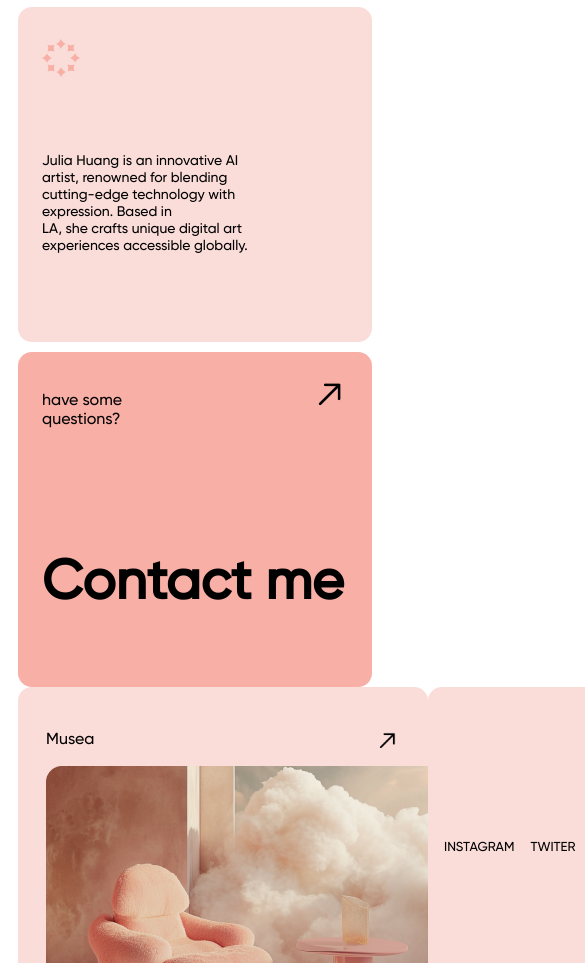
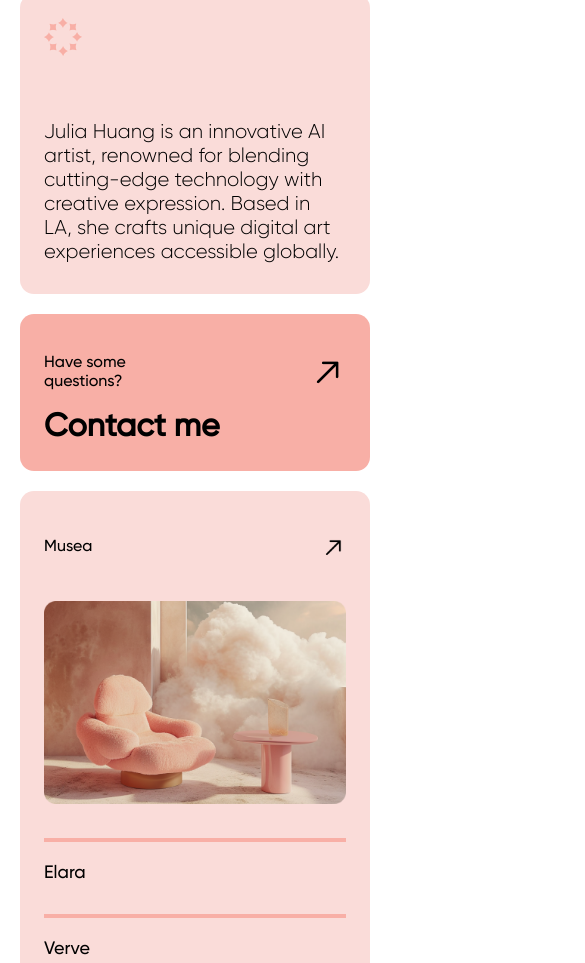
Before and after one commit to Burger0528/HTML_CSS, a plain HTML site: page secondFigma/index.html in a window 390 px wide. Shown: the part 1037-2000 px from the top of the page, 585 px wide, since content can reach past the window. Drawn offline with Linux system fonts and the light colour scheme; a web font is replaced by a local one.

Commit message:
add second Figma responsive

```diff
--- a/secondFigma/index.html
+++ b/secondFigma/index.html
@@ -4,10 +4,12 @@
   <meta charset="UTF-8" />
   <meta name="viewport" content="width=device-width, initial-scale=1.0" />
   <link rel="stylesheet" href="styles.css" />
-    <title>Document</title>
+  <title>Julia Huang</title>
 </head>
+
 <body>
-    <header>
+<div class="wrapper">
+<header class="header">
   <h1>JULIA <strong>HUANG</strong></h1>
   <nav class="navbar__header">
     <a>PROJECTS</a>
@@ -15,72 +17,73 @@
     <a>CONTACT</a>
   </nav>
 </header>
+
 <section class="first_section">
+
+  <!-- LEFT COLUMN -->
   <div class="div__left">
+
     <article class="article__first">
-          <div class="div__img"><img
-            class="iconofirst__img"
-            src="../assets/Vector1.png"
-            alt="icon"
-            width="119px"
-            height="119px"
-            left="-1px"
-          />
-          <div>
+      <img class="iconofirst__img" src="../assets/Vector1.png" alt="icon" />
       <h2 class="h2__article">
-            <b> Artist Redefining digital</b><br /><i class="word__italic">
-           Architecture</i>  <b>with<br/>AI-Driven Design<br/></b>
-          </h2></div>
+        Artist Redefining <br>
+        <span class="word__italic">Architecture </span>with<br>
+         AI-Driven Design
+      </h2>
+    </article>
 
-        </article>
-        <img src="../assets/PORTRAIT.png" alt="portrait_img" />
+    <img class="portrait" src="../assets/PORTRAIT.png" alt="portrait" />
+
     <div class="div__down">
+
       <div class="div__down--left">
-            <img class="circle_icon" src="../assets/CIRCLE ICON.png" alt="circle_icon">
-            <p class="paragraph">Julia Huang is an innovative AI<br>artist, renowned for blending<br>cutting-edge technology with <br> expression. Based in<br> LA, she crafts unique digital art<br>experiences accessible globally.</br</p>
+        <img class="circle_icon" src="../assets/CIRCLE ICON.png" alt="icon" />
+        <p class="paragraph">
+         Julia Huang is an innovative AI artist, renowned for blending cutting-edge technology with creative expression. Based in LA, she crafts unique digital art experiences accessible globally.
+        </p>
+      </div>
 
-          </div>
       <div class="div__down--right">
         <div class="article__second">
-            <p>have some <br> questions?</p>
-            <img src="../assets/ARROW.png" alt="arrow_img " width="38px" height="38px"/>
+          <p>Have some<br>questions?</p>
+          <img src="../assets/ARROW.png" alt="arrow" />
         </div>
         <h3 class="h3__card">Contact me</h3>
       </div>
+
     </div>
   </div>
+
+  <!-- RIGHT COLUMN -->
   <div class="div__right">
+
     <div class="div__right--up">
       <article class="article__third">
+        <p>Musea</p>
+        <img class="arrow" src="../assets/ARROW.png" alt="arrow"/>
+      </article>
 
-        <p >Musea</p>
-        <img src="../assets/ARROW.png" alt="arrow_img" width="26px" height="26px">
-        </article>
-        <img src="../assets/IMAGE.png" alt="imagen.img"  />
+      <img class="image__right" src="../assets/IMAGE.png" alt="img" />
 
-        <hr class="line">
-
-        <p class="paragraph__second"> Elara</p>
-        <hr class="line">
-
-        <p class="paragraph__second"> Verve</p>
-        <hr class="line">
-
-        <p class="paragraph__second"> Zephyr</p>
-
-
-
+      <hr>
+      <p class="paragraph__second">Elara</p>
+      <hr>
+      <p class="paragraph__second">Verve</p>
+      <hr>
+      <p class="paragraph__second">Zephyr</p>
     </div>
 
     <div class="div__right--down">
       <nav class="navbar__footer">
         <a>INSTAGRAM</a>
-            <a>TWITER</a>
-            <a>LINKEDIN </a>
+        <a>TWITTER</a>
+        <a>LINKEDIN</a>
       </nav>
     </div>
+
   </div>
 
 </section>
+</div>
 </body>
 </html>
--- a/secondFigma/styles.css
+++ b/secondFigma/styles.css
@@ -1,249 +1,291 @@
+/* =========================
+   Fonts
+   ========================= */
 @font-face {
   font-family: lightitalic;
-    src: url(../assets/gilroy/Gilroy-LightItalic.ttf);}
-@font-face{
+  src: url(../assets/gilroy/Gilroy-LightItalic.ttf);
+}
+
+@font-face {
   font-family: gilgory;
   src: url(../assets/gilroy/Gilroy-Medium.ttf);
+
 }
-body {
-  padding: 10px 10px 10px 10px;
-  width: auto;
-  display:flex ;
-  justify-content: center;
-  flex-direction: column;
-  font-family: gilgory;
-  padding: 80px 350px;
-  flex-wrap: wrap;
+@font-face {
+  font-family: light;
+  src: url(../assets/gilroy/Gilroy-Light.ttf);
+}
+/* =========================
+   Global styles
+   ========================= */
+* {
+  box-sizing: border-box;
 }
 
+body {
+  margin: 0;
+  padding: 40px;
+  font-family: gilgory;
+  display: flex;
+  justify-content: center;
+}
+
+main,
+header,
+section {
+  width: 100%;
+}
+
+/* =========================
+   Layout container
+   ========================= */
+body > * {
+  max-width: 1400px;
+}
+
+/* =========================
+   Header
+   ========================= */
 header {
   display: flex;
   justify-content: space-between;
   align-items: center;
-  width: 1348px;
-  height: 51px;
-  border-radius: 14px;
   background-color: #fadcd9;
   padding: 24px;
+  border-radius: 14px;
   margin-bottom: 30px;
 }
+
+h1 {
+  font-size: 24px;
+  font-family: lightitalic;
+  font-weight: normal;
+  margin: 0;
+}
+
 .navbar__header {
   display: flex;
   gap: 30px;
   font-size: 16px;
-  font-weight: 300;
-  font-family: gilgory;
 }
-h1 {
-  font-size: 24px;
-  font-family:  lightitalic;
-  font-weight: 400;
-  font-style: italic;
 
-}
-.word__italic{
-  font-family:  lightitalic;
-}
+/* =========================
+   Main section
+   ========================= */
 .first_section {
   display: flex;
-  justify-content: space-between;
+  gap: 20px;
+}
 
-  background-color: #ffffff;
-  width: 1340px;
+/* =========================
+   LEFT COLUMN
+   ========================= */
+/* LEFT COLUMN */
+.div__left {
+  display: grid;
+  grid-template-columns: 565px 330px;
+  grid-template-rows: auto 1fr;
+  gap: 10px;
 
-  border-radius: 14px;
-}
-.div__left{
-
-  display: grid;
-  width:330px;
-  grid-template-columns: 565px 630px ;
-  grid-template-rows: 479px 476px ;
-
-  gap: 10px;
-  background-color: #ffffff;
-  border-radius: 14px;
+  height: 479px; /* SAME HEIGHT AS RIGHT SIDE */
 }
 
 
-.article__first{
+.article__first {
+  display: flex;
+  flex-direction: column;
+  background-color: #fadcd9;
   border-radius: 14px;
+  width: 100%;
+}
+.article__first img {
+  width: 150px;
+  height: 150px;
+  object-fit: contain;
+  margin-left: auto; /* pushes arrow to the end */
+}
+
+.div__img{
+  display: flex;
+  justify-content: flex-end;
+  align-items: flex-end;
+}
+
+
+.iconofirst__img {
+  padding: 24px;
+}
+
+.h2__article {
+  font-size: 46px;
+  padding: 24px;
+  margin: 15px;
+  font-weight: 700;
+  max-width: 800px;
+}
+
+.word__italic {
+  font-family: lightitalic;
+  font-weight: 200;
+}
+
+/* Portrait image */
+
+/* =========================
+   Bottom cards
+   ========================= */
+.div__down {
+  grid-column: 1 / -1;
+  display: grid;
+  grid-template-columns: 1fr 1fr;
+  grid-template-rows: 300px ;
+  gap: 20px;
+}
+
+.div__down--left,
+.div__down--right {
+  border-radius: 14px;
+  padding: 24px;
+}
+
+.div__down--left {
   background-color: #fadcd9;
+  display: flex;
+  flex-direction: column;
+  justify-content: space-between;
 
 }
-.div__img{
-  display: flex-row;
-  justify-content:end ;
-  align-items: flex-end
-
+.div__down--left img {
+ width: 38px;
+  height: 38px;
+  object-fit: contain;
 }
-.iconofirst__img{
-  display: flex;
-  flex-direction: flex-end;
-  padding: 34px 24px;
-}
-.h2__article{
-  font-family: gilgory;
-  font-size: 46px;
-  font-weight: 400;
-  padding: 24px;
-  width: 700px;
-  font-style: bold;
+.div__down--left .paragraph{
+  max-width: 296px;
+  max-height: 130px;
+  font-size: 20px;
+  font-family: light;
 }
 
-.div__down{
-  display: grid;
-  grid-template-columns: 448px 448px ;
-  grid-template-rows: 335px 335px ;
-  gap: 10px;
-
-}
-
-.div__down--left{
-
-   border-radius: 14px;
-  padding-bottom: 15px;
-
-   background-color: #fadcd9;
-}
-.div__down--right{
-   background-color: #F8AFA6;
-   border-radius: 14px;
-  padding-bottom: 15px;
-
-
-}
-.circle_icon{
-  padding: 32px 24px;
-}
-.paragraph{
-  font-family: gilgory;
-  font-size: 16px;
-  font-weight: 300;
-  padding: 24px;
-  padding-bottom: 0px;
-
-}
-.div__down--right{
+.div__down--right {
+  background-color: #f8afa6;
   display: flex;
   flex-direction: column;
   justify-content: space-between;
 }
-.article__second{
-  display: flex;
-  justify-content: space-between;
-  padding: 24px;
-}
-.h3__card{
-  font-family: gilgory;
-  font-size: 55px;
-  font-weight: 650;
-  padding: 24px;
-  padding-bottom: 0px;
-}
-.div__right{
-  display: flex;
-  flex-direction: column;
-  justify-content: space-between;
-  width: 405px;
-  height: 821px;
-  background-color: #FFFFFF;
-
-  border-radius: 14px;
 
 
 
-}
-.div__right--up{
-  width: 412px;
-  height: 800px;
-  background-color:  #fadcd9;
-  border-radius: 14px;
-  padding: 28px;
-  margin-bottom:15px;
-
-}
-
-.div__right--down{
-  display: flex;
-  justify-content: space-around;
-  align-items: center;
-  width: 420px;
-  height: 77PX;
-  background-color: #fadcd9;
-  border-radius: 14px;
-  padding: 24px;
-}
-.navbar__footer{
-  display: flex;
-  gap : 30px;
-  font-size: 15px;
-  font-weight: 300;
-  font-family: gilgory;
-}
-.article__third{
+.article__second {
   display: flex;
   justify-content: space-between;
   align-items: center;
 }
-.paragraph__second{
-  font-family: gilgory;
-  font-size: 25px;
-  font-weight: 500;
+
+.h3__card {
+  font-size: 48px;
+  margin: 0;
 }
-.line{
-  margin-top: 30px;
-  margin-bottom: 38px;
-  width: 400px;
-  height:0px;
-  border: 2px solid var(--Secondary, #F8AFA6)
+
+/* =========================
+   RIGHT COLUMN
+   ========================= */
+.div__right {
+  flex: 1fr;
+  display: flex;
+  flex-direction: column;
+  gap: 20px;
+
 
 }
-/* ------------------------------
-   TABLET (pantallas medianas)
-/* ------------------------------
-   TABLET (pantallas medianas)
-   ------------------------------ */
-@media (max-width: 1024px) {
 
-  body {
-    padding: 40px 60px;
+.div__right--up {
+  background-color: #fadcd9;
+  border-radius: 14px;
+  padding: 24px;
+  height: 670px;
 }
 
-  header {
+.article__third {
+  display: flex;
+
+
+  align-items: center;
   width: 100%;
+  margin-left: auto; /* pushes arrow to the end */
+
+}
+.article__third  .arrow{
+  width: 26px;
+  height: 26px;
+  object-fit: contain;
+  margin-left: auto; /* pushes arrow to the end */
+
+
 }
 
+
+.div__right--up img {
+  width: 100%;
+  margin: 20px 0;
+  font-size: 18px;
+}
+
+.paragraph__second {
+  font-size: 22px;
+  margin: 20px 0 30px;
+}
+
+hr{
+  border: 2px solid #f8afa6;
+}
+
+/* Footer nav */
+.div__right--down {
+  display: flex;
+  justify-content: center;
+  background-color: #fadcd9;
+  border-radius: 14px;
+  padding: 20px;
+  height: 95px;
+}
+
+.navbar__footer {
+  display: flex;
+  justify-content: space-around;
+  gap: 30px;
+  align-items: center;
+  font-size: 15px;
+  padding: auto;
+}
+
+/* =========================
+   TABLET
+   ========================= */
+@media (max-width: 1024px) {
   .first_section {
-    width: 100%;
     flex-direction: column;
   }
 
   .div__left {
     grid-template-columns: 1fr;
-    grid-template-rows: auto auto;
-    width: 100%;
+    grid-template-rows: auto auto auto;
+    height: auto; /* 🔥 importante */
   }
 
-  .div__right {
+  .div__left > img {
     width: 100%;
     height: auto;
-    flex-direction: row;
   }
 
-  .div__right--up {
-    width: 100%;
-    height: 400px;
-  }
-
-  .div__right--down {
-    width: 100%;
+  .div__down {
+    grid-template-columns: 1fr;
   }
 }
 
-/* ------------------------------
-   CELULAR (pantallas pequeñas)
-   ------------------------------ */
+/* =========================
+   MOBILE
+   ========================= */
 @media (max-width: 768px) {
 
   body {
@@ -252,82 +294,79 @@ h1 {
 
   header {
     flex-direction: column;
+    gap: 16px;
+  }
+
+  /* LEFT: todo en una sola columna */
+  .div__left {
+    grid-template-columns: 1fr;
+    weight: 100%;
     height: auto;
-    gap: 16px;
+  }
+
+  /* Portrait */
+  .portrait {
+    width: 100%;
+    height: 100%;
+
+
+  }
+  .div__left .portrait {
+    grid-column: 1;
+    grid-row: 2fr; /* 👈 aquí está la clave */
     width: 100%;
   }
 
-  .navbar__header {
-    gap: 10px;
-    font-size: 14px;
+  /* RIGHT */
+  .div__right--up {
+    height: auto;
   }
 
+  /* Text scaling */
+  .h2__article {
+    font-size: 32px;
+  }
+
+  .h3__card {
+    font-size: 32px;
+  }
+
+  .paragraph,
+  .paragraph__second {
+    font-size: 18px;
+  }
+
+  .navbar__footer {
+    flex-direction: column;
+    gap: 10px;
+    text-align: center;
+  }
+}
+
+
+@media (max-width: 1024px) {
   .first_section {
     flex-direction: column;
-    width: 100%;
   }
 
   .div__left {
-    grid-template-columns: 1fr;
+    grid-template-columns: 1fr;   /* una sola columna */
     grid-template-rows: auto auto auto;
-    width: 100%;
+    height: auto;                 /* 🔥 CLAVE */
   }
 
-  .h2__article {
-    font-size: 32px;
+  .div__left > img.portrait {
     width: 100%;
+    height: auto;
+    order: 2;                     /* hace que "salte" */
+  }
+
+  .article__first {
+    order: 1;
   }
 
   .div__down {
+    order: 3;
     grid-template-columns: 1fr;
   }
-
-  .div__right {
-    width: 100%;
-    height: auto;
 }
-
-  .div__right--up {
-    width: 100%;
-    height: 300px;
-  }
-
-  .div__right--down {
-    width: 100%;
-    height: auto;
-    padding: 16px;
-  }
-
-  .navbar__footer {
-    gap: 16px;
-    font-size: 13px;
-  }
-}
-
-/* ------------------------------
-   CELULAR MUY PEQUEÑO
-   ------------------------------ */
-@media (max-width: 480px) {
-
-  body {
-    padding: 10px;
-  }
-
-  h1 {
-    font-size: 18px;
-  }
-
-  .h2__article {
-    font-size: 26px;
-  }
-
-  .paragraph {
-    font-size: 14px;
-  }
-
-  .div__right--up {
-    height: 250px;
-  }
-
-  .div__right--down {
-    flex-direction: column;
```
Also changed, not shown: 1 other file. Lines whose indentation alone changed are shown as unchanged.
